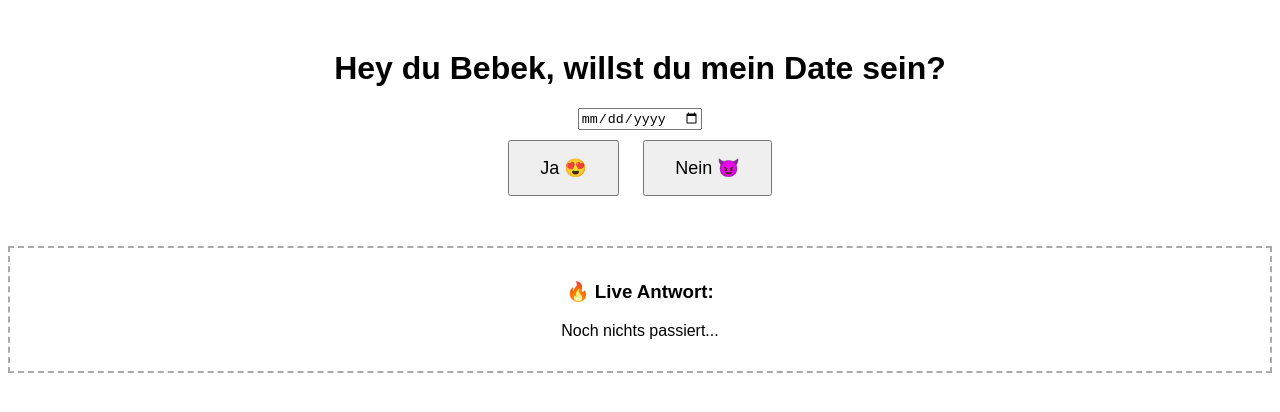
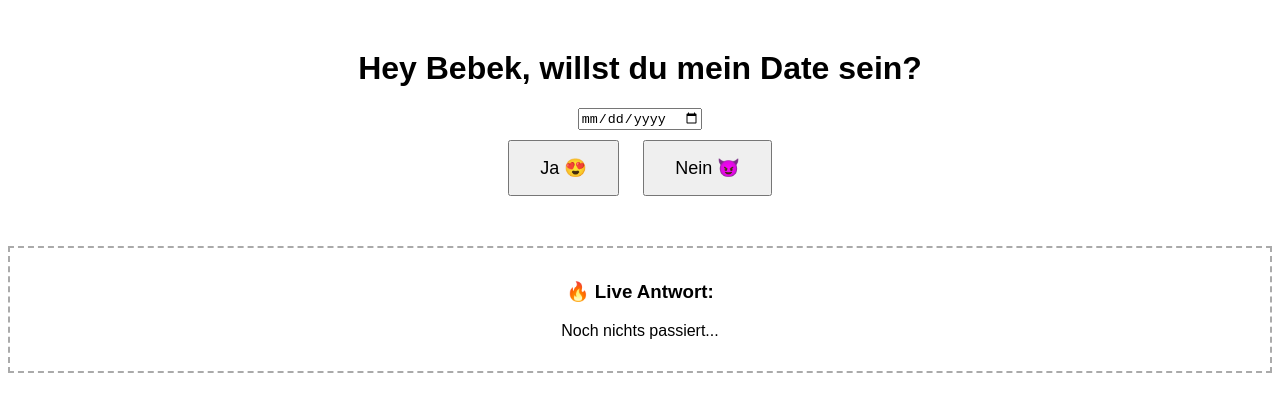
Before and after one commit to AliPopal/data-app, a website: page public/index.html in a window 1280 px wide. Drawn offline with nearby package versions, Linux system fonts and the light colour scheme; no server answers.

Commit message:
Änderung Bebek

```diff
--- a/public/index.html
+++ b/public/index.html
@@ -68,7 +68,7 @@ const socket = io();
 const params = new URLSearchParams(window.location.search);
 const name = params.get("name") || "du";
 
-document.getElementById("title").innerText = `Hey ${name} Bebek, willst du mein Date sein?`;
+document.getElementById("title").innerText = `Hey Bebek, willst du mein Date sein?`;
 
 const yesBtn = document.getElementById("yesBtn");
 const noBtn = document.getElementById("noBtn");
```
